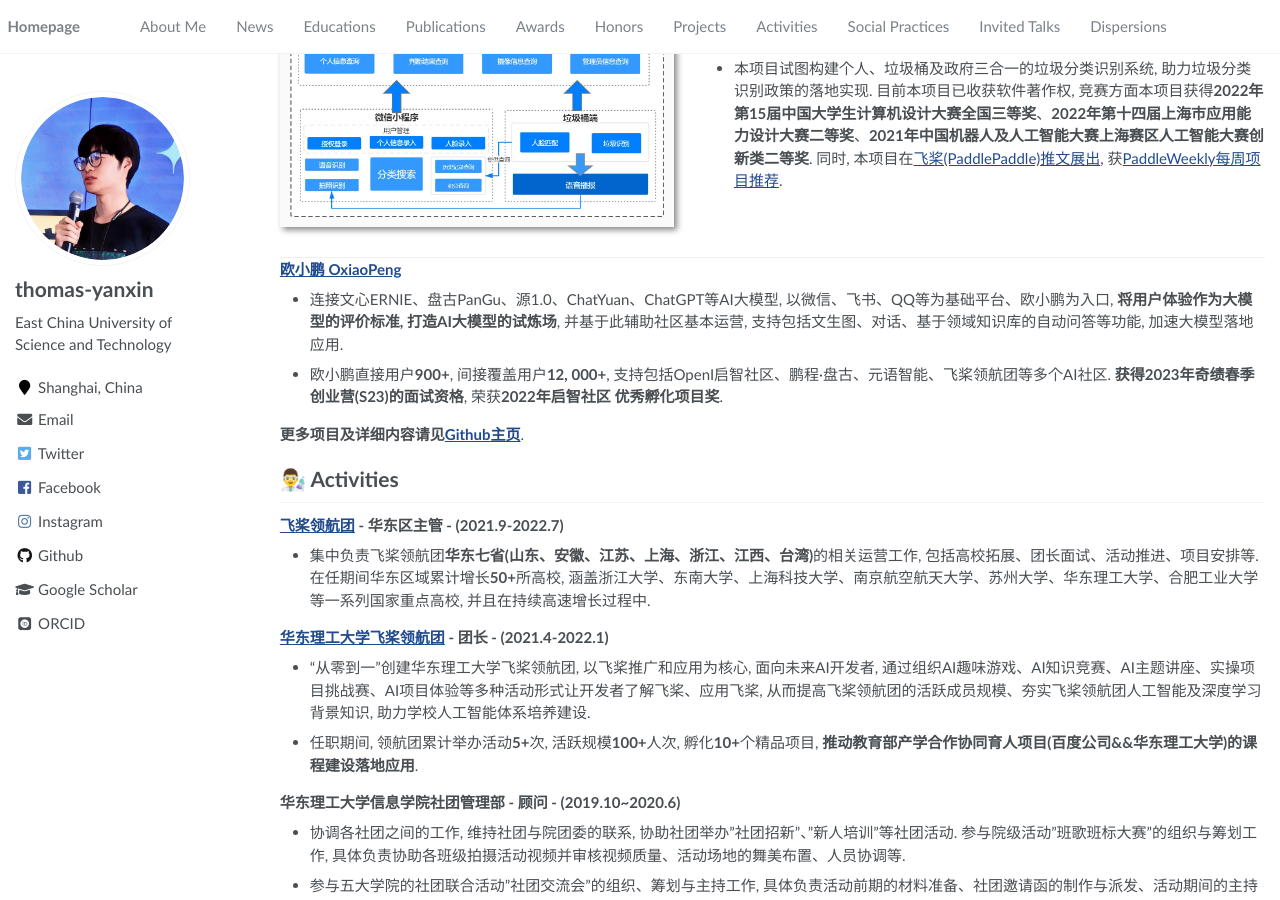
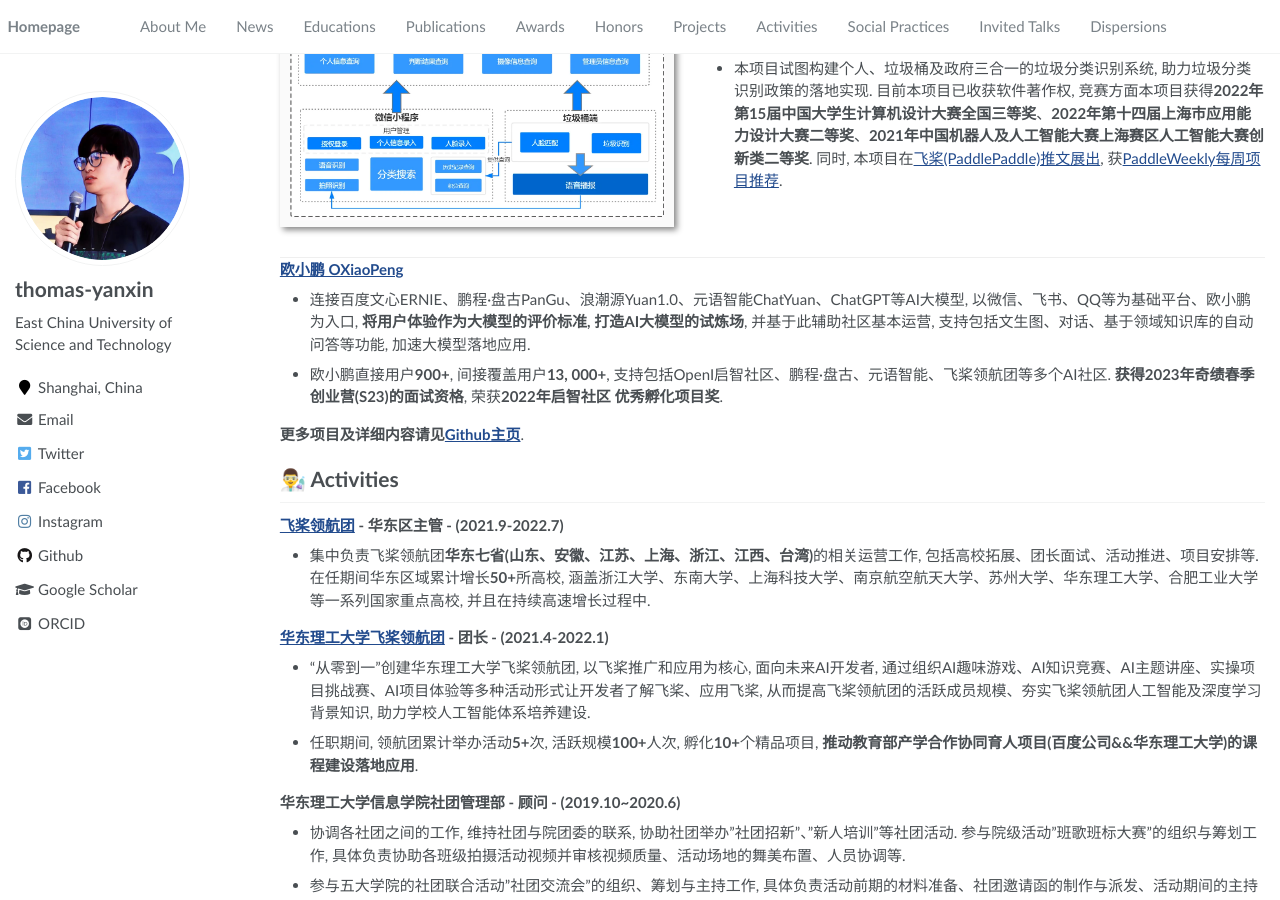
Before and after one commit to thomas-yanxin/thomas-yanxin.github.io, a Jekyll site: the page built from _pages/about.md, in a window 1280 px wide and 900 px high, scrolled down 2617 px. Built offline with Jekyll 4.4.1, drawn with Linux system fonts in a browser that asks for light colours; some web fonts are replaced.

Commit message:
Update about.md

```diff
--- a/_pages/about.md
+++ b/_pages/about.md
@@ -116,9 +116,9 @@
 </div>
 </div>
 
-**[欧小鹏 OxiaoPeng](https://github.com/thomas-yanxin/OXiaoPeng)**
-* 连接文心ERNIE、盘古PanGu、源1.0、ChatYuan、ChatGPT等AI大模型, 以微信、飞书、QQ等为基础平台、欧小鹏为入口, **将用户体验作为大模型的评价标准, 打造AI大模型的试炼场**, 并基于此辅助社区基本运营, 支持包括文生图、对话、基于领域知识库的自动问答等功能, 加速大模型落地应用.
-* 欧小鹏直接用户**900+**, 间接覆盖用户**12, 000+**, 支持包括OpenI启智社区、鹏程·盘古、元语智能、飞桨领航团等多个AI社区. **获得2023年奇绩春季创业营(S23)的面试资格**, 荣获**2022年启智社区 优秀孵化项目奖**.
+**[欧小鹏 OXiaoPeng](https://github.com/thomas-yanxin/OXiaoPeng)**
+* 连接百度文心ERNIE、鹏程·盘古PanGu、浪潮源Yuan1.0、元语智能ChatYuan、ChatGPT等AI大模型, 以微信、飞书、QQ等为基础平台、欧小鹏为入口, **将用户体验作为大模型的评价标准, 打造AI大模型的试炼场**, 并基于此辅助社区基本运营, 支持包括文生图、对话、基于领域知识库的自动问答等功能, 加速大模型落地应用.
+* 欧小鹏直接用户**900+**, 间接覆盖用户**13, 000+**, 支持包括OpenI启智社区、鹏程·盘古、元语智能、飞桨领航团等多个AI社区. **获得2023年奇绩春季创业营(S23)的面试资格**, 荣获**2022年启智社区 优秀孵化项目奖**.
 
 **更多项目及详细内容请见[Github主页](https://github.com/thomas-yanxin)**.
 
```
